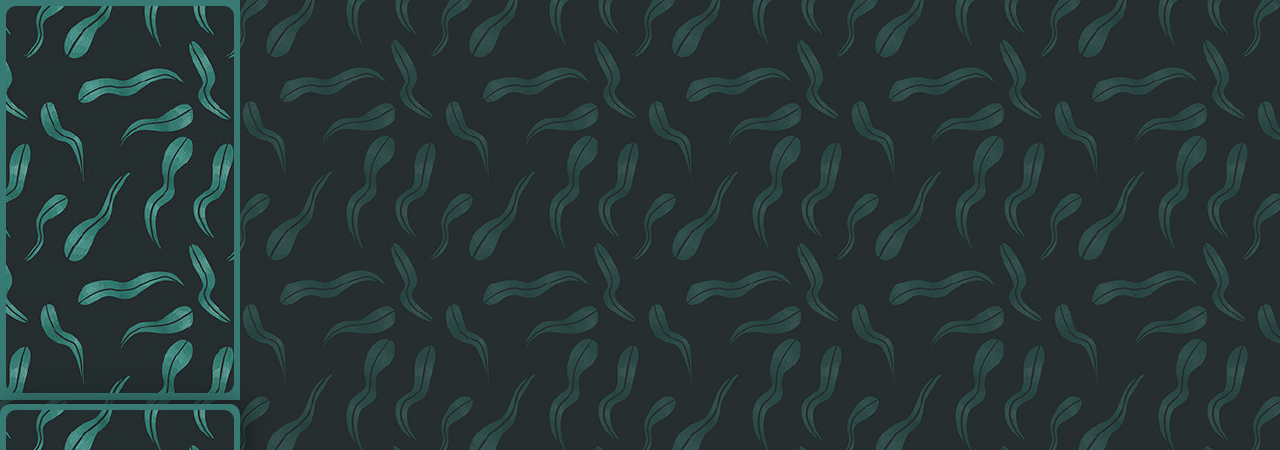
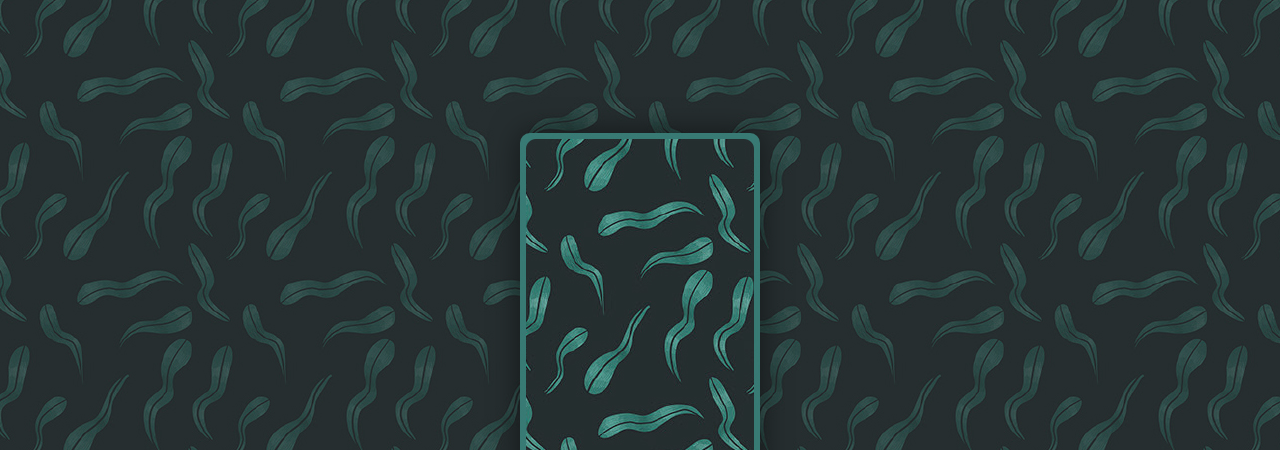
Before and after one commit to Kosuuke1/tarot-rp, a plain HTML site: page index.html in a window 1280 px wide. Shown: the top 450 px of the page. Drawn offline with Linux system fonts and the light colour scheme.

Commit message:
Update index.html

```diff
--- a/index.html
+++ b/index.html
@@ -10,8 +10,6 @@
     <!-- Conteneur principal de la page -->
     <div class="tarot-container">
         <!-- Carte de tarot -->
-        <div class="carte-face carte-recto">
-                <img src="images/dos.jpg" alt="Dos de carte" />
         <div class="carte" onclick="tirerCartes()">
             <!-- Face avant : Dos de la carte -->
             <div class="carte-face carte-recto">
```
